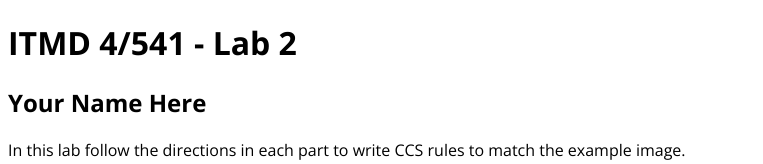
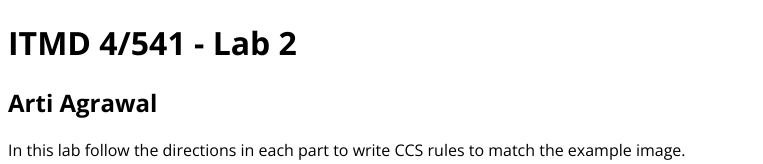
Before and after one commit to AaruAgrawal/ITMD541-Lab2, a plain HTML site: page index.html in a window 1280 px wide. Shown: the top 164 px of the page, without its empty margins (0-763 px from the left). Drawn offline with nearby package versions, Linux system fonts and the light colour scheme.

Commit message:
Update index.html

```diff
--- a/index.html
+++ b/index.html
@@ -14,7 +14,7 @@
 <body>
   <header class="w700">
     <h1>ITMD 4/541 - Lab 2</h1>
-    <h2>Your Name Here</h2>
+    <h2>Arti Agrawal</h2>
     <p>In this lab follow the directions in each part to write CCS rules to match the example image. <strong>DO NOT</strong> edit this HTML file in any way except to add your name in the H2 in the Header section above this text. <strong>DO NOT</strong> edit the global.css file in any way. You will write all your CSS in the proper sections in the styles.css file only.</p>
     <p>Create a Lab2 folder in your class GitHub repository and place all the files for this lab in that folder, including the assets folder with images. Once you publish this lab to GitHub Pages, submit to the blackboard assignment a link to this main lab page in GitHub Pages and your GitHub repository code.</p>
   </header>
```
